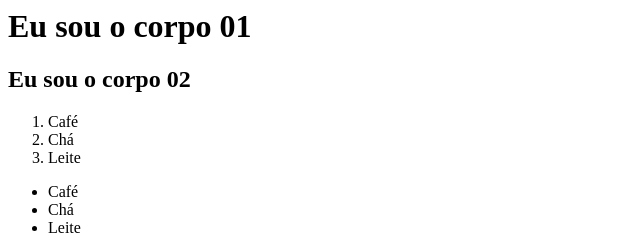
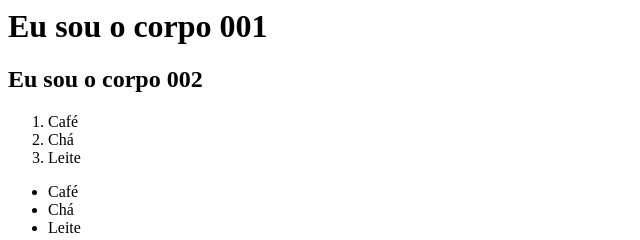
Before and after one commit to Mateus-dev02/mateus-dev02.github.io, a plain HTML site: page index.html in a window 1280 px wide. Shown: the full height of the page, 0-640 px from the left. Drawn offline with Linux system fonts and the light colour scheme.

Commit message:
feature: add index.html

```diff
--- a/index.html
+++ b/index.html
@@ -5,8 +5,8 @@
         </title>
     </head>
     <body>
-        <h1>Eu sou o corpo 01</h1>
-        <h2>Eu sou o corpo 02</h2>
+        <h1>Eu sou o corpo 001</h1>
+        <h2>Eu sou o corpo 002</h2>
     </body>
     <ol>
         <li>Café</li>
```
